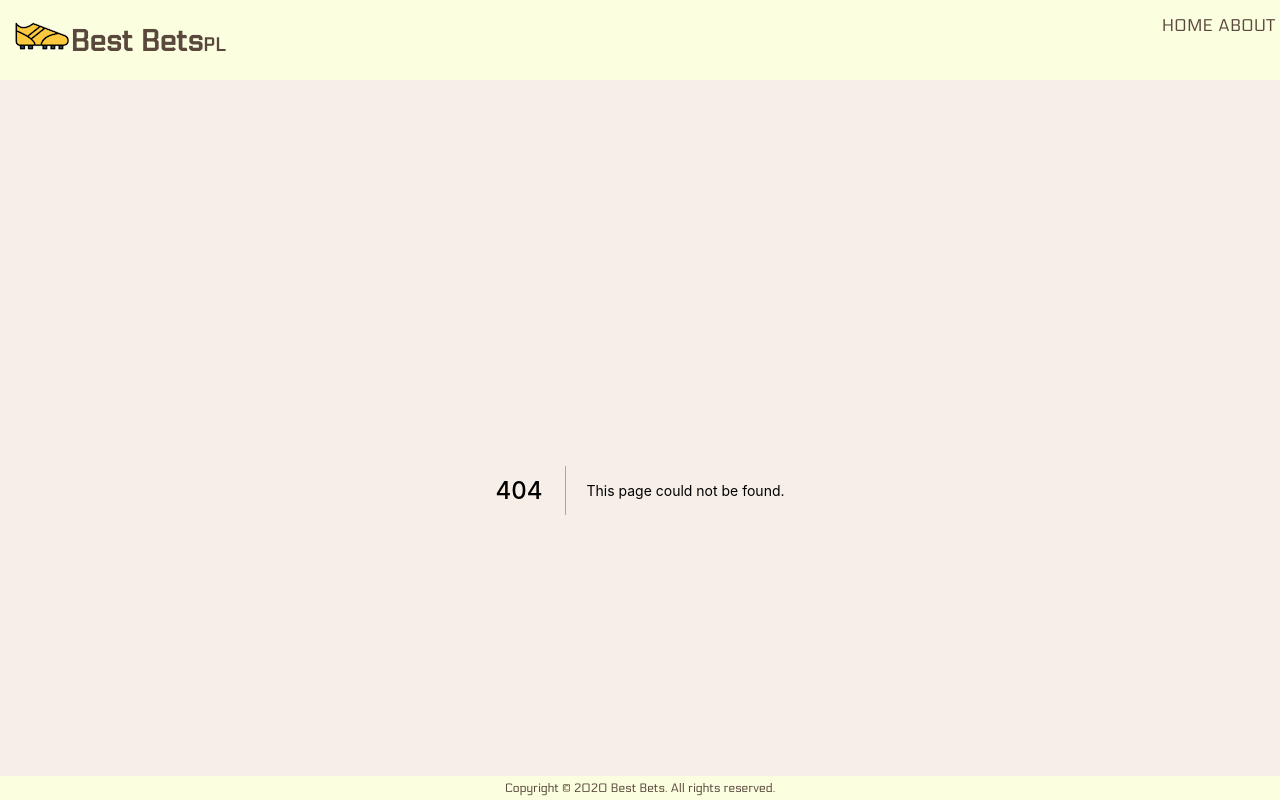
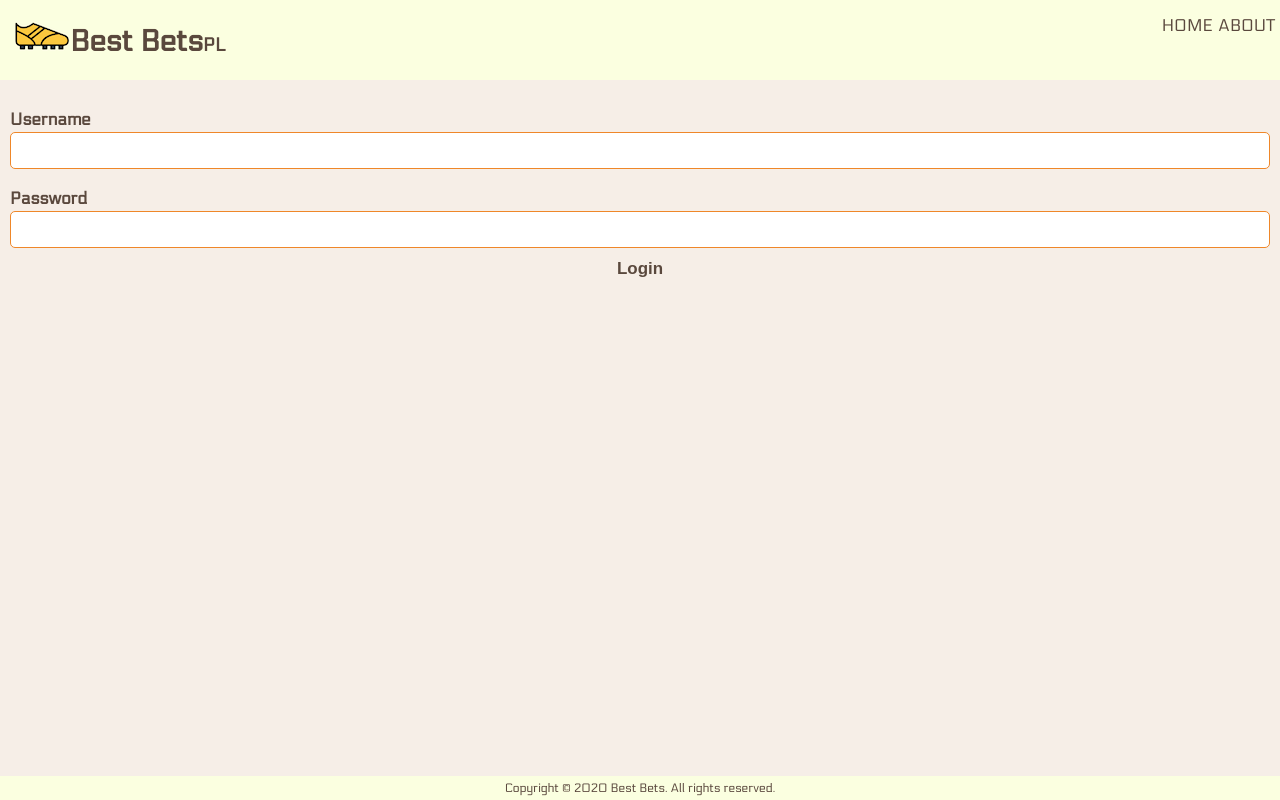
Before and after one commit to cupid4dev/best-bets, a Next.js app: page /login in a window 1280 px wide. Before the commit this address had no page. Built offline with nearby package versions, Linux system fonts and the light colour scheme.

Commit message:
Adds login page

```diff
--- /dev/null
+++ b/components/field/Field.module.scss
@@ -0,0 +1,8 @@
+@import 'colors';
+@import 'sizes';
+
+.field {
+  padding: $spacing-m;
+  border-radius: $spacing-s;
+  border: 1px solid $orange;
+}
--- /dev/null
+++ b/components/field/Field.tsx
@@ -0,0 +1,40 @@
+import React from 'react';
+
+import FlexContainer from '@/components/flexContainer/FlexContainer';
+import Text from '@/components/text/Text';
+
+import styles from './field.module.scss';
+
+interface Props extends React.ComponentProps<'input'> {
+  type: 'text' | 'password';
+  label: string;
+  name: string;
+  onType?: (value: string) => void;
+}
+
+const Field: React.FC<Props> = ({
+  label,
+  name,
+  onType,
+  ...otherProps
+}: Props) => {
+  // TODO: fix
+  const aditionalProps = onType
+    ? { onChange: (ev) => onType(ev.target.value) }
+    : {};
+  return (
+    <FlexContainer directionColumn columnGap rowGap paddingTop paddingBottom>
+      <label htmlFor={name}>
+        <Text as="span" bold variant="body1" text={label} />
+      </label>
+      <input
+        className={styles.field}
+        {...otherProps}
+        {...aditionalProps}
+        name={name}
+      />
+    </FlexContainer>
+  );
+};
+
+export default Field;
--- /dev/null
+++ b/components/form/Form.module.scss
@@ -0,0 +1,3 @@
+.submitButton {
+  width: 100%;
+}
--- /dev/null
+++ b/components/form/Form.tsx
@@ -0,0 +1,60 @@
+import React from 'react';
+
+import FlexContainer from '@/components/flexContainer/FlexContainer';
+import Button from '@/components/button/Button';
+import Text from '@/components/text/Text';
+
+import styles from './Form.module.scss';
+
+interface FieldsData {
+  [fieldName: string]: string | number;
+}
+
+interface FormProps extends React.ComponentProps<'form'> {
+  submitLabel: string;
+  onConfirm: (formData: FieldsData) => void;
+  children: React.ReactElement | React.ReactElement[];
+}
+
+const getParsedFormData = (ev: React.FormEvent<HTMLFormElement>): FieldsData =>
+  Array.from(ev.currentTarget.elements).reduce(
+    (fieldsData: FieldsData, currentField: HTMLInputElement) => {
+      if (currentField.tagName === 'INPUT') {
+        fieldsData[currentField.name] = currentField.value;
+      }
+      return fieldsData;
+    },
+    {},
+  );
+
+const Form: React.FC<FormProps> = ({
+  children,
+  onConfirm,
+  submitLabel,
+  ...otherFormProps
+}) => {
+  return (
+    <FlexContainer directionColumn columnGap rowGap paddingTop paddingBottom>
+      <form
+        {...otherFormProps}
+        onSubmit={(ev) => {
+          ev.preventDefault();
+          onConfirm(getParsedFormData(ev));
+        }}
+      >
+        {React.Children.toArray(children)}
+        <Button className={styles.submitButton} value="submit">
+          <Text
+            as="span"
+            bold
+            textAlignCenter
+            variant="body1"
+            text={submitLabel}
+          />
+        </Button>
+      </form>
+    </FlexContainer>
+  );
+};
+
+export default Form;
--- /dev/null
+++ b/hooks/useAuth.tsx
@@ -0,0 +1,58 @@
+import React, { useContext, useState } from 'react';
+
+interface User {
+  userName: string;
+  password: string;
+}
+
+interface AuthProvider {
+  user: User;
+  isLogged: boolean;
+  signIn: (userData: User) => Promise<boolean>;
+}
+
+const initiaAuth: AuthProvider = {
+  user: undefined,
+  isLogged: false,
+  signIn: async () => Promise.resolve(undefined),
+};
+
+const AuthContext = React.createContext<AuthProvider>(initiaAuth);
+
+interface Props {
+  children: React.ReactElement;
+}
+
+const useAuthProvider = (): AuthProvider => {
+  const [user, setUser] = useState(null);
+
+  const signIn = async ({ userName, password }: User) => {
+    if (
+      process.env.NEXT_PUBLIC_USERNAME !== userName ||
+      process.env.NEXT_PUBLIC_PASSWORD !== password
+    ) {
+      return false;
+    }
+    await setUser({ userName, password });
+    return true;
+  };
+
+  const isLogged = user?.userName !== undefined;
+
+  return {
+    user,
+    isLogged,
+    signIn,
+  };
+};
+
+export const AuthProvider = ({ children }: Props): React.ReactElement => {
+  const auth = useAuthProvider();
+  return <AuthContext.Provider value={auth}>{children}</AuthContext.Provider>;
+};
+
+const useAuth = (): AuthProvider => {
+  return useContext(AuthContext);
+};
+
+export default useAuth;
--- a/pages/[leagueId]/[fixtureId].tsx
+++ b/pages/[leagueId]/[fixtureId].tsx
@@ -5,6 +5,7 @@ import FixtureDetail from '@/components/fixtureDetail/FixtureDetail';
 import FixtureTeamsLogos from '@/components/fixtureTeamsLogos/FixtureTeamsLogos';
 import Bet from '@/components/bet/Bet';
 import betsApi from '@/services/bets';
+import usePrivatePage from '@/hooks/usePrivatePage';
 
 import { FixtureInfo } from 'types';
 import config from '../../config.json';
@@ -35,6 +36,7 @@ export async function getServerSideProps(
 }
 
 const Fixture: React.FC<Props> = ({ fixture }) => {
+  usePrivatePage();
   return (
     <>
       {!fixture && <p>Not a valid fixture</p>}
--- a/pages/_app.tsx
+++ b/pages/_app.tsx
@@ -5,6 +5,7 @@ import type { AppProps } from 'next/app';
 import Header from '@/components/header/Header';
 import Footer from '@/components/footer/Footer';
 import Main from '@/components/main/Main';
+import { AuthProvider } from '@/hooks/useAuth';
 
 import config from '../config.json';
 import './styles.css';
@@ -12,6 +13,7 @@ import './styles.css';
 const BestBetsApp = (props: AppProps): React.ReactElement => {
   const { Component, pageProps } = props;
   return (
+    <AuthProvider>
       <>
         <Head>
           <title>{config.appName}</title>
@@ -24,6 +26,7 @@ const BestBetsApp = (props: AppProps): React.ReactElement => {
         </Main>
         <Footer />
       </>
+    </AuthProvider>
   );
 };
 
--- /dev/null
+++ b/pages/login/index.tsx
@@ -0,0 +1,35 @@
+import React from 'react';
+import { useRouter } from 'next/router';
+
+import useAuth from '@/hooks/useAuth';
+import Field from '@/components/field/Field';
+import Form from '@/components/form/Form';
+
+const Login: React.FC = () => {
+  const router = useRouter();
+
+  const { signIn } = useAuth();
+
+  const goToPage = () =>
+    router.push((router?.query?.redirectTo || '/') as string);
+
+  const shouldSignIn = async (data) => {
+    console.log('data', data);
+    const areCredentialsRight = await signIn(data);
+    console.log('areCredentialsRight', areCredentialsRight);
+    if (areCredentialsRight) {
+      goToPage();
+    } else {
+      console.error('Invalid credentials');
+    }
+  };
+
+  return (
+    <Form submitLabel="Login" onConfirm={shouldSignIn}>
+      <Field required label="Username" type="text" name="userName" />
+      <Field required label="Password" type="password" name="password" />
+    </Form>
+  );
+};
+
+export default Login;
--- a/utils.ts
+++ b/utils.ts
@@ -1,5 +1,7 @@
-const useMockedData = (): boolean =>
-  process.env.NEXT_PUBLIC_MOCKED_DATA === 'true';
+const useMockedData = (): boolean => {
+  console.log('Use mocked data:', process.env.NEXT_PUBLIC_MOCKED_DATA);
+  return process.env.NEXT_PUBLIC_MOCKED_DATA === 'true';
+};
 
 const USER_MOCKED_DATA = useMockedData();
 
```
Also changed, not shown: hooks/usePrivatePage.tsx (added, +16 -0 lines), pages/index.tsx (+3 -13 lines), public/serviceWorker.js (deleted, +0 -14 lines), 1 other file (tests, documents, lock files or other folders). Lines whose indentation alone changed are shown as unchanged.
